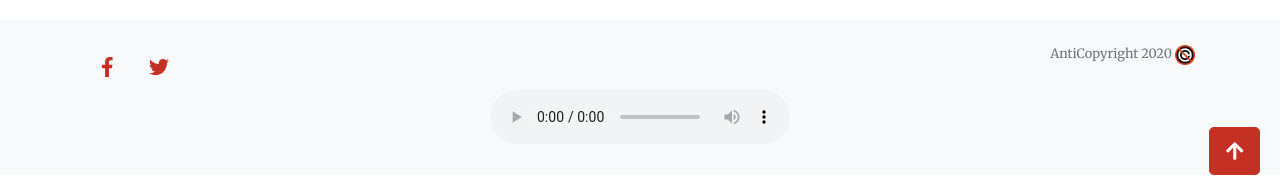
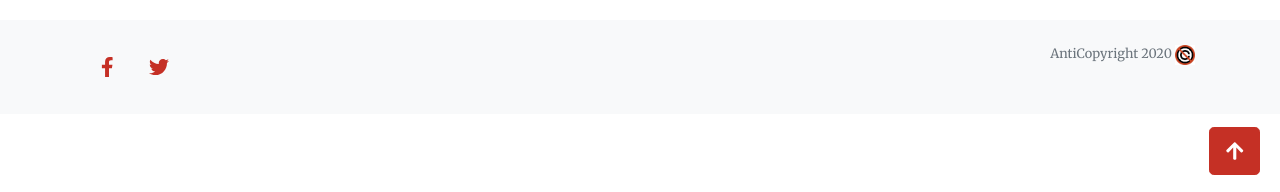
Before and after one commit to colibreradio/colibreradiotest, a Jekyll site: the page built from music.markdown, in a window 1280 px wide and 900 px high, scrolled down 100 px. Shown: the part 705-897 px from the top of the window. Built offline with Jekyll 4.4.1, drawn with Linux system fonts in a browser that asks for light colours; nearby versions of some CDN libraries.

Commit message:
Update footer.html

```diff
--- a/_includes/footer.html
+++ b/_includes/footer.html
@@ -15,7 +15,7 @@
                 <img src="{{site.baseurl}}/assets/img/copy.jpg" style="height: 20px;" />
             </div>
         </div>
-        <audio id="player" controls></audio>
+        <!-- <audio id="player" controls></audio> -->
     </div>
   </div>
 <!-- Bootstrap core JS-->
@@ -29,7 +29,7 @@
 
 
 
-<script type="text/javascript">
+<!-- <script type="text/javascript">
 $(document).ready(function() {
     var streamURL = "https://securestreams6.autopo.st:2253/;";
     var player = document.getElementById("player");
@@ -40,7 +40,7 @@ $(document).ready(function() {
         });
     });
 });
-</script>
+</script> -->
 
 </body>
 
```
